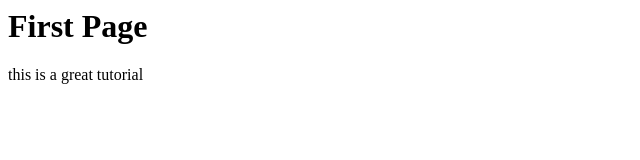
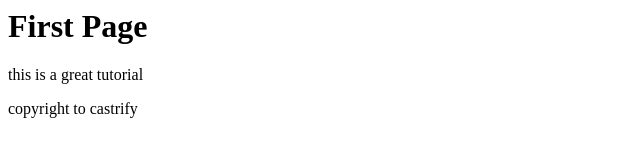
Before and after one commit to Castrifyy/git-course, a plain HTML site: page index.html in a window 1280 px wide. Shown: the whole page, without its empty margins (0-640 px from the left). Drawn offline with Linux system fonts and the light colour scheme.

Commit message:
we added the index file and also added the config file

```diff
--- a/index.html
+++ b/index.html
@@ -3,5 +3,6 @@
  <body>
    <h1>First Page</h1>
    <p>this is a great tutorial</p>
+   <footer>copyright to castrify</footer>
    </body>
 </html>
```
Also changed, not shown: config.js (added).
